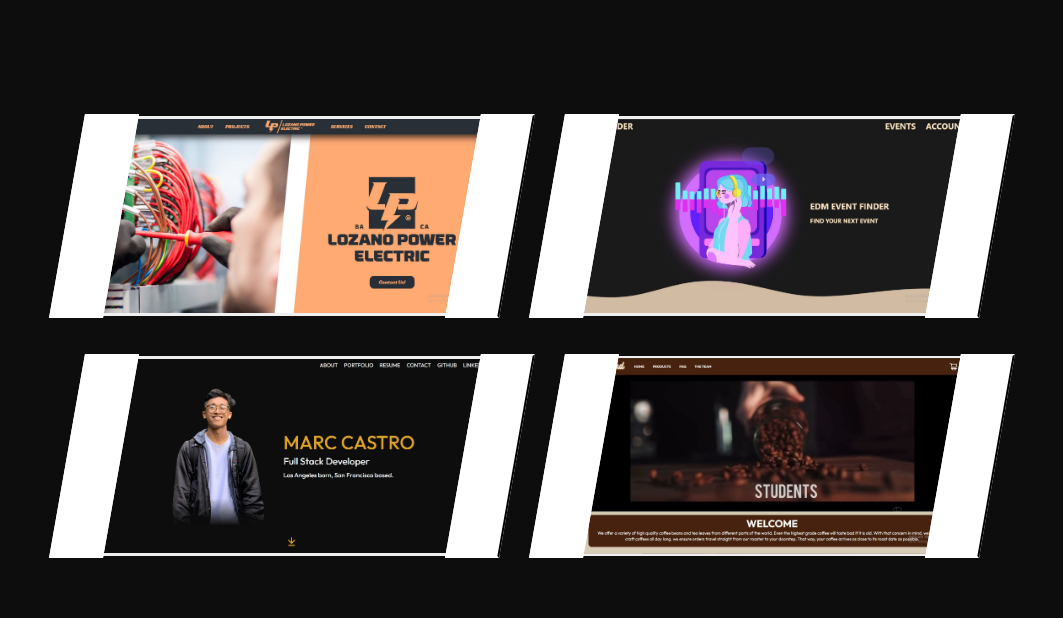
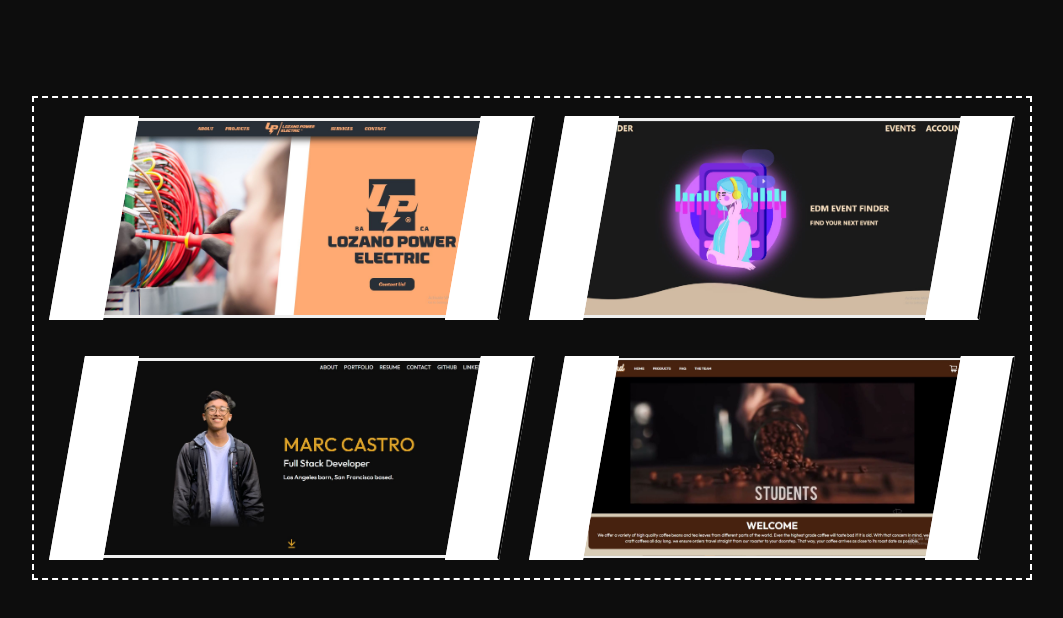
Before and after one commit to majocast/personal-website-v3, a Next.js app: page / in a window 1280 px wide. Shown: the top 618 px of the page, without its empty margins (108-1171 px from the left). Built offline with nearby package versions, Linux system fonts and the light colour scheme.

Commit message:
added border

```diff
--- a/src/app/Module/Projects/Project.module.css
+++ b/src/app/Module/Projects/Project.module.css
@@ -3,6 +3,7 @@
 	flex-wrap: wrap;
 	justify-content: center;
 	max-width: 1000px;
+	border: 2px dashed white;
 }
 
 .ProjectContainer {
```
